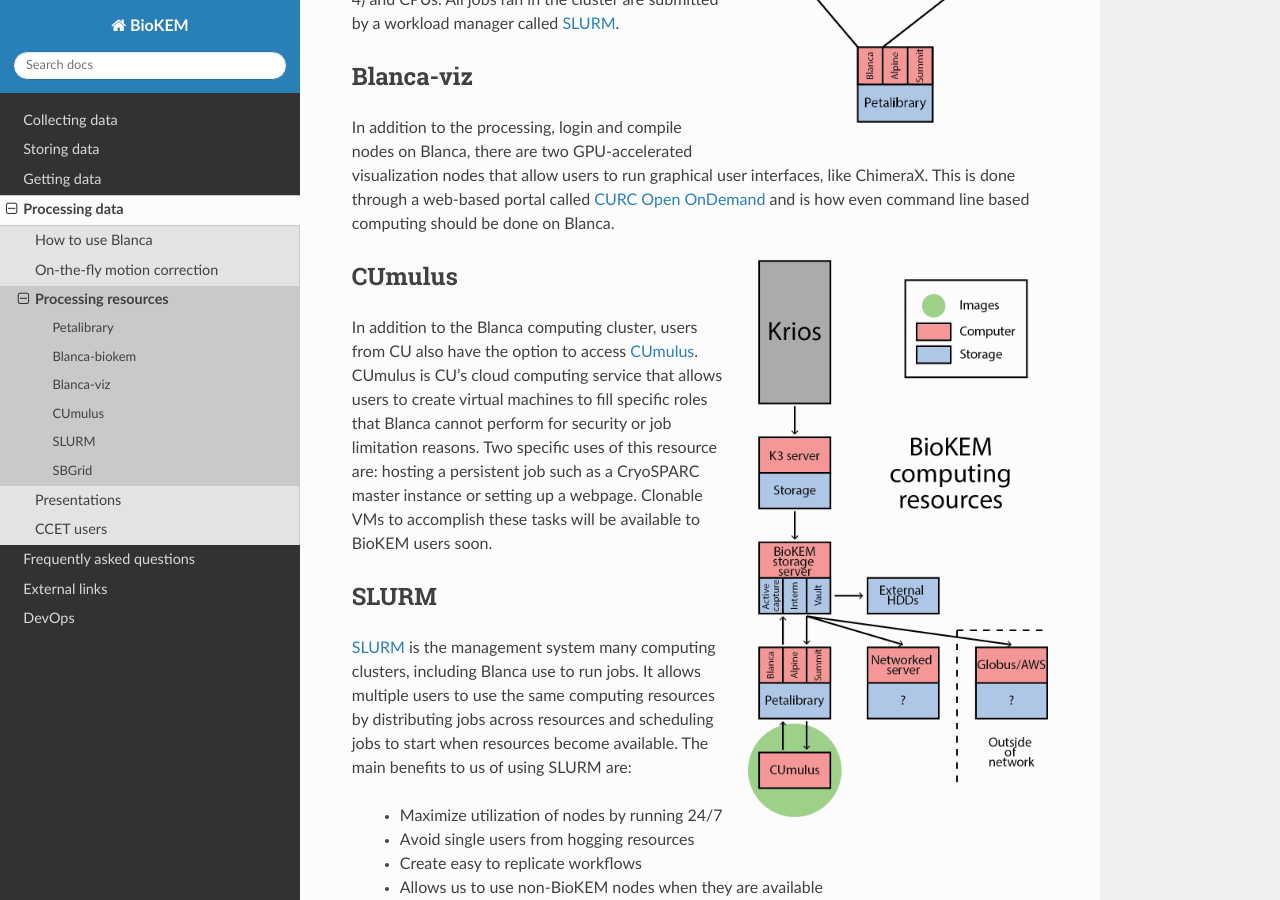
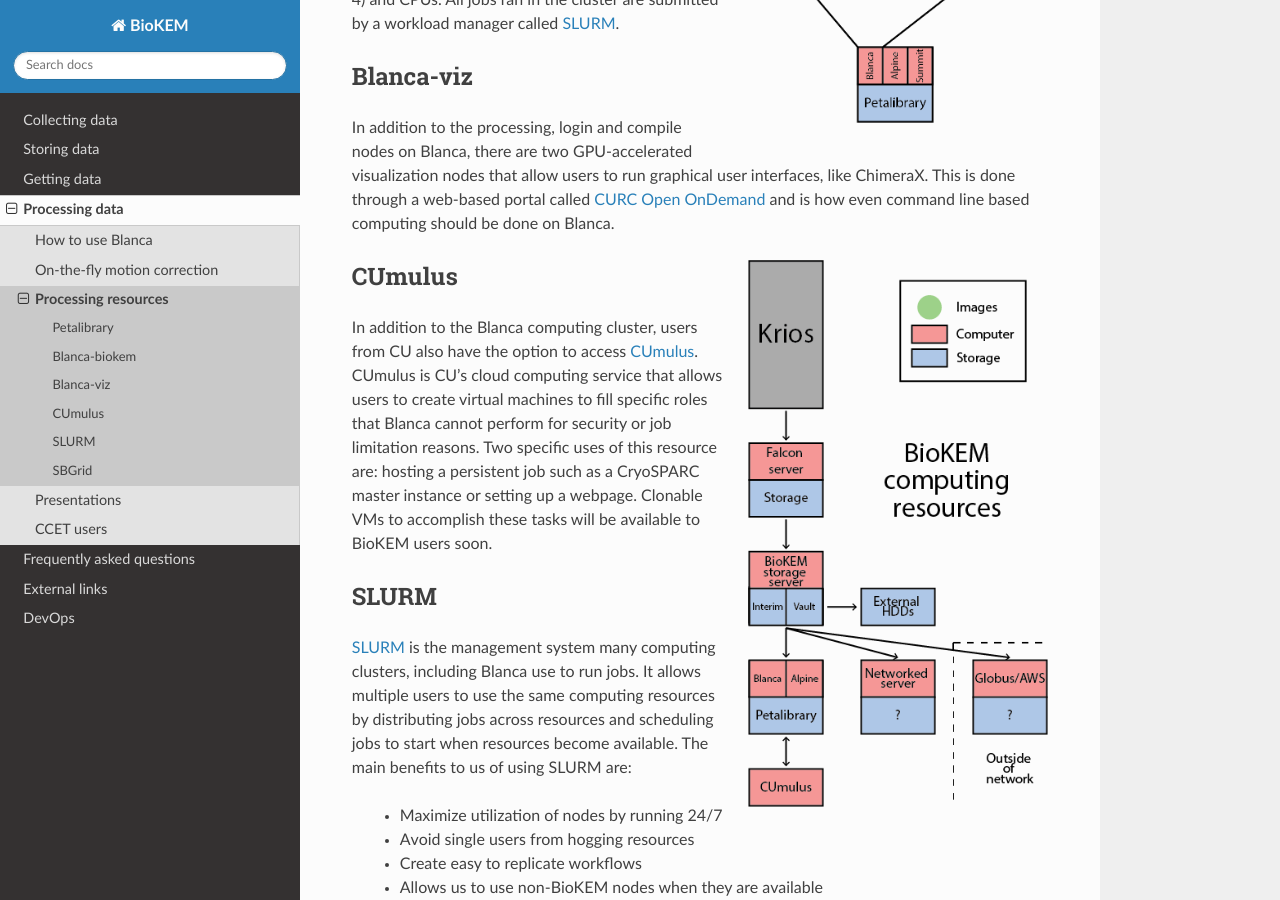
Before and after one commit to CU-BioKEM/user-guide, a Sphinx documentation site: the page built from docs/source/processing/processing_resources.rst, in a window 1280 px wide and 900 px high, scrolled down 1124 px. Built offline with Sphinx 7.4.7 and the Read the Docs theme 2.0.0, drawn with Linux system fonts in a browser that asks for light colours; pages that are not in the unit, such as notebooks, are missing from menus.

Commit message:
changed schematic

```diff
--- a/docs/source/processing/processing_resources.rst
+++ b/docs/source/processing/processing_resources.rst
@@ -58,7 +58,7 @@ interfaces, like ChimeraX. This is done through a web-based portal called
 `CURC Open OnDemand <https://ondemand.rc.colorado.edu>`__ and is how
 even command line based computing should be done on Blanca.
 
-.. image:: ../images/schematic_cumulus.png
+.. image:: ../images/schematic.png
    :width: 300
    :align: right
 
```
